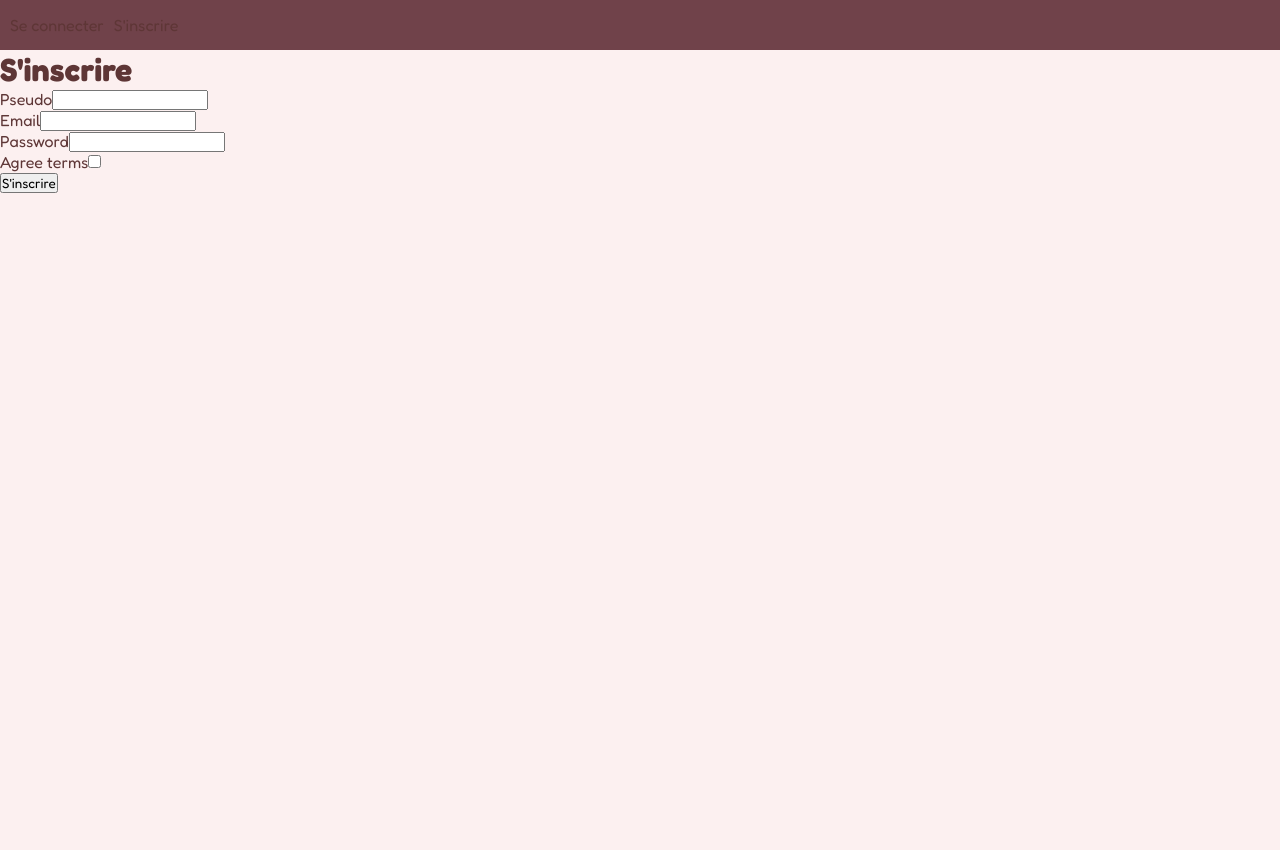
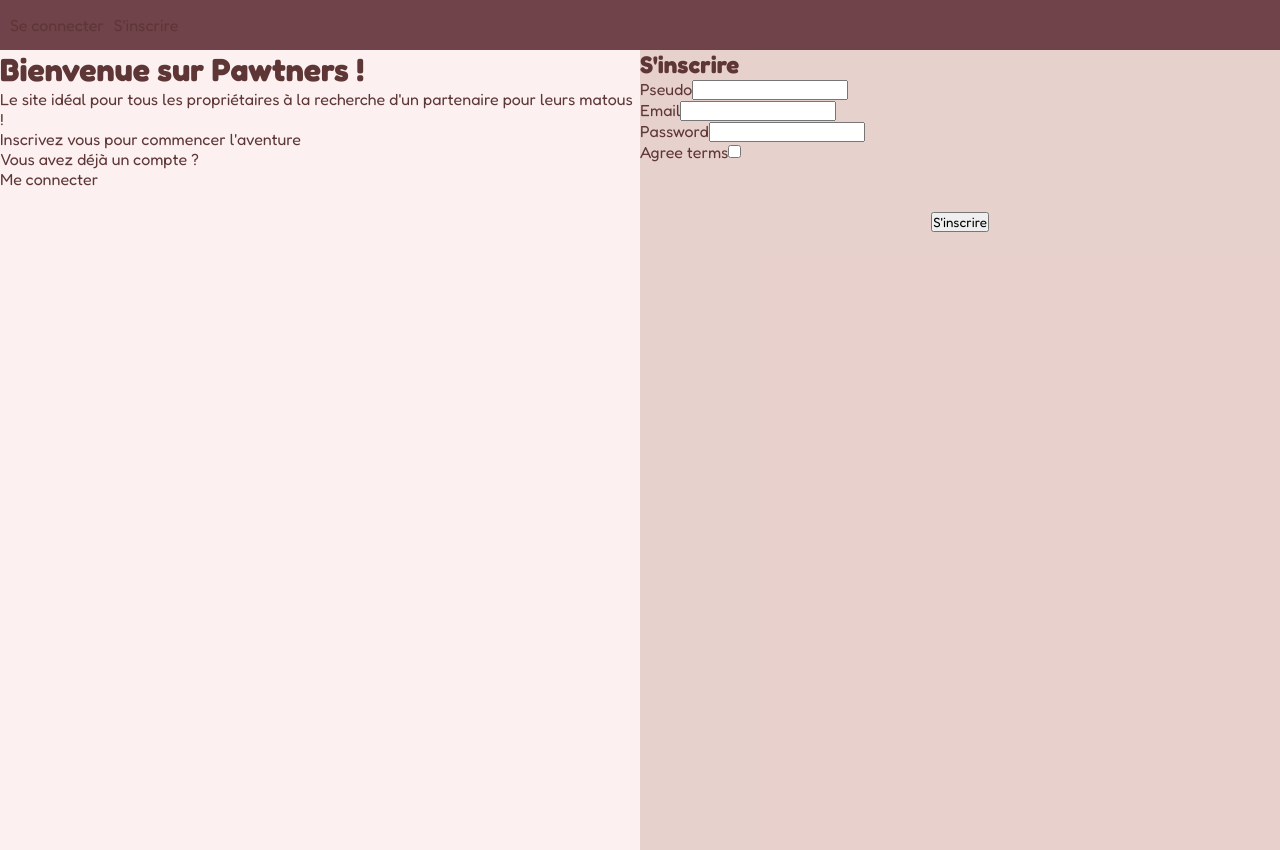
Before and after one commit to hjrayd/SfPawtners, a Symfony app: template templates/registration/register.html.twig in a window 1280 px wide. Before the commit the page ends 193 px from the top, so only its background shows below. Run offline with Twig, Linux system fonts and the light colour scheme; the template is opened without the code that fills it, so the values that code supplies are empty; form fields are guessed from the names that the template uses; some libraries are stand-ins or nearby versions.

Commit message:
beginning of register part css

```diff
--- a/public/css/style.css
+++ b/public/css/style.css
@@ -147,6 +147,38 @@ a:visited {
     margin-bottom: 50px;
  }
 
+   /*
+=================================================================
+=========================INSCRIPTION==================================
+=================================================================
+ */
+
+ #wrapper-register {
+    display: flex;
+    justify-content: center;
+    flex-direction: row;
+    height: 100vh;
+    width: 100vw;
+
+ }
+
+ .section-register,
+ .section-presentation {
+    width: 50%;
+    min-width: 50%;
+    max-width: 50%;
+    height: 100%;
+ }
+
+.form-register input {
+    max-width: 100%;
+
+}
+ .section-register {
+    background-color: var(--section-color);
+ }
+
+
 
 
 
--- a/templates/registration/register.html.twig
+++ b/templates/registration/register.html.twig
@@ -1,14 +1,28 @@
 {% extends 'base.html.twig' %}
 
-{% block title %}Register{% endblock %}
+{% block title %}Inscription{% endblock %}
 
 {% block body %}
+    <div id="wrapper-register">
         {% for flash_error in app.flashes('verify_email_error') %}
             <div class="alert alert-danger" role="alert">{{ flash_error }}</div>
         {% endfor %}
 
-    <h1>S'inscrire</h1>
+        <div class="section-presentation">
+            <h1>Bienvenue sur Pawtners !</h1>
 
+            <p> Le site idéal pour tous les propriétaires à la recherche d'un partenaire pour leurs matous !</p>
+
+            <p>Inscrivez vous pour commencer l'aventure</p>
+
+            <p> Vous avez déjà un compte ?</p>
+
+            <a href="{{ path('app_login')}}"> Me connecter </a>
+        </div>
+
+        <div class="section-register">
+            <h2> S'inscrire </h2>
+            <div class="form-register">
                 {{ form_errors(registrationForm) }}
 
                 {{ form_start(registrationForm) }}
@@ -18,7 +32,11 @@
                         label: 'Password'
                     }) }}
                     {{ form_row(registrationForm.agreeTerms) }}
-
+                    <div class="btn-login">
                         <button type="submit" class="btn">S'inscrire</button>
+                    </div>
                 {{ form_end(registrationForm) }}
+            </div>
+        </div>
+    </div>
 {% endblock %}
```
Lines whose indentation alone changed are shown as unchanged.
